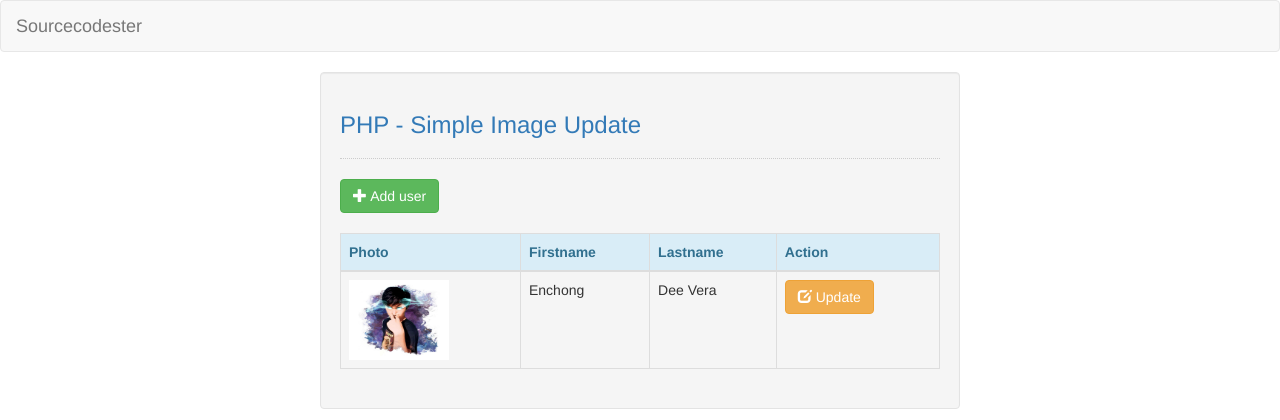
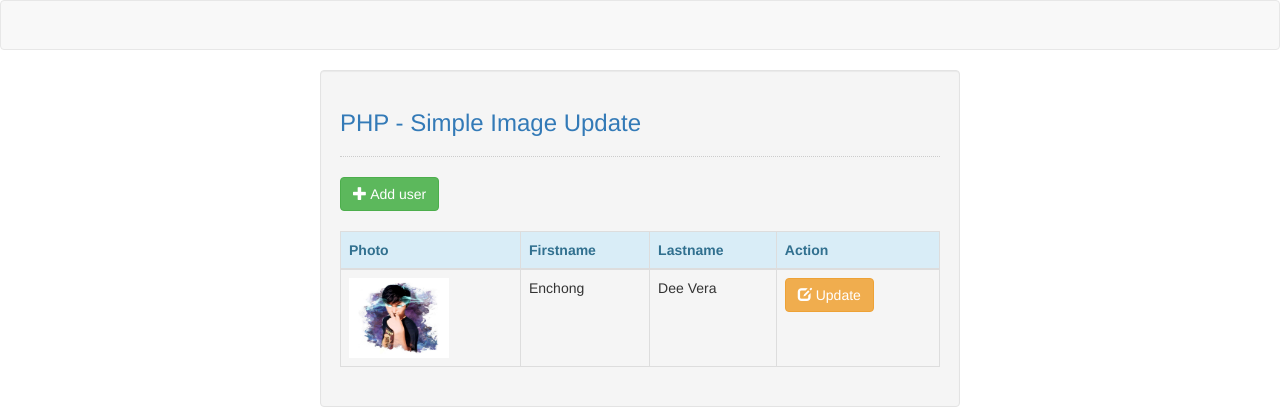
Before and after one commit to deeveraEnchongOfficial/ImageCrud, a PHP site: page / in a window 1280 px wide. Shown: the top 420 px of the page. Run offline with PHP 8.4, Linux system fonts and the light colour scheme; data comes from the database, SQL or seed files in the repository.

Commit message:
Add files via upload

```diff
--- a/index.php
+++ b/index.php
@@ -6,9 +6,7 @@
 	</head>
 <body>
 	<nav class="navbar navbar-default">
-		<div class="container-fluid">
-			<a class="navbar-brand" href="https://sourcecodester.com">Sourcecodester</a>
-		</div>
+
 	</nav>
 	<div class="col-md-3"></div>
 	<div class="col-md-6 well">
```
